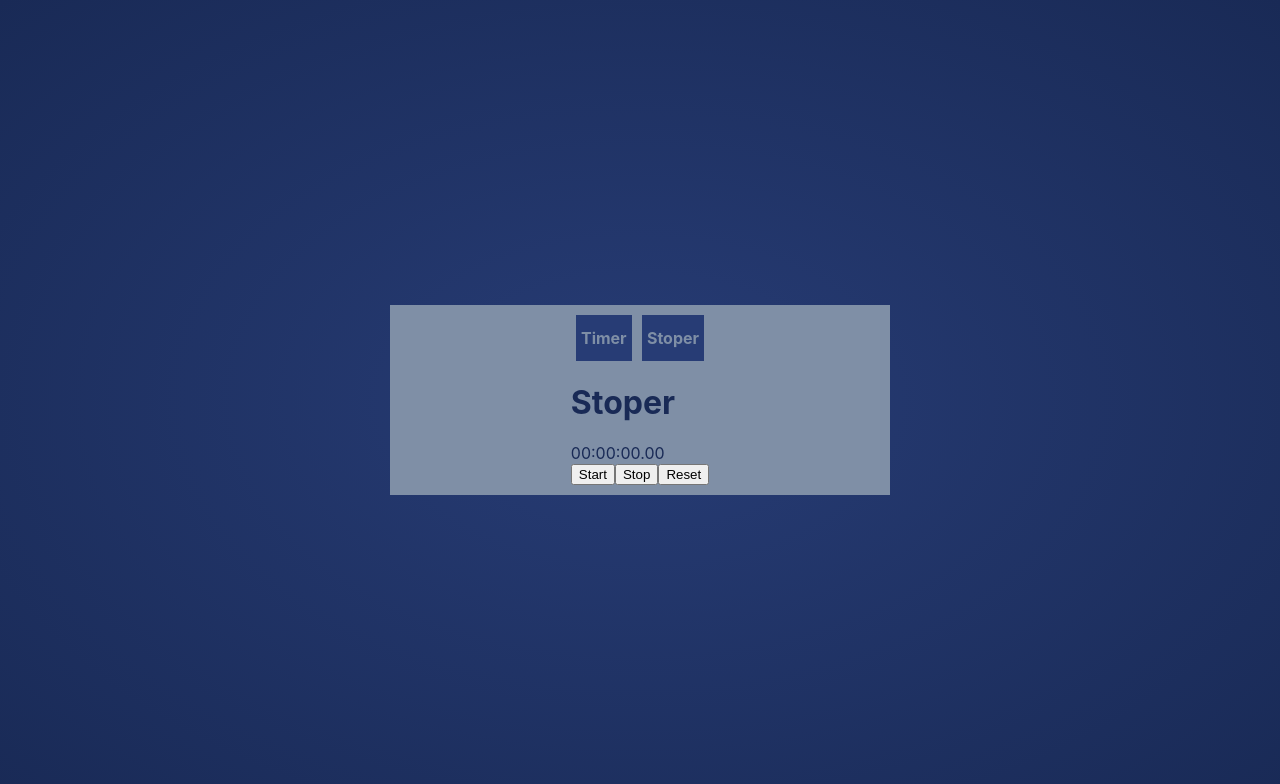
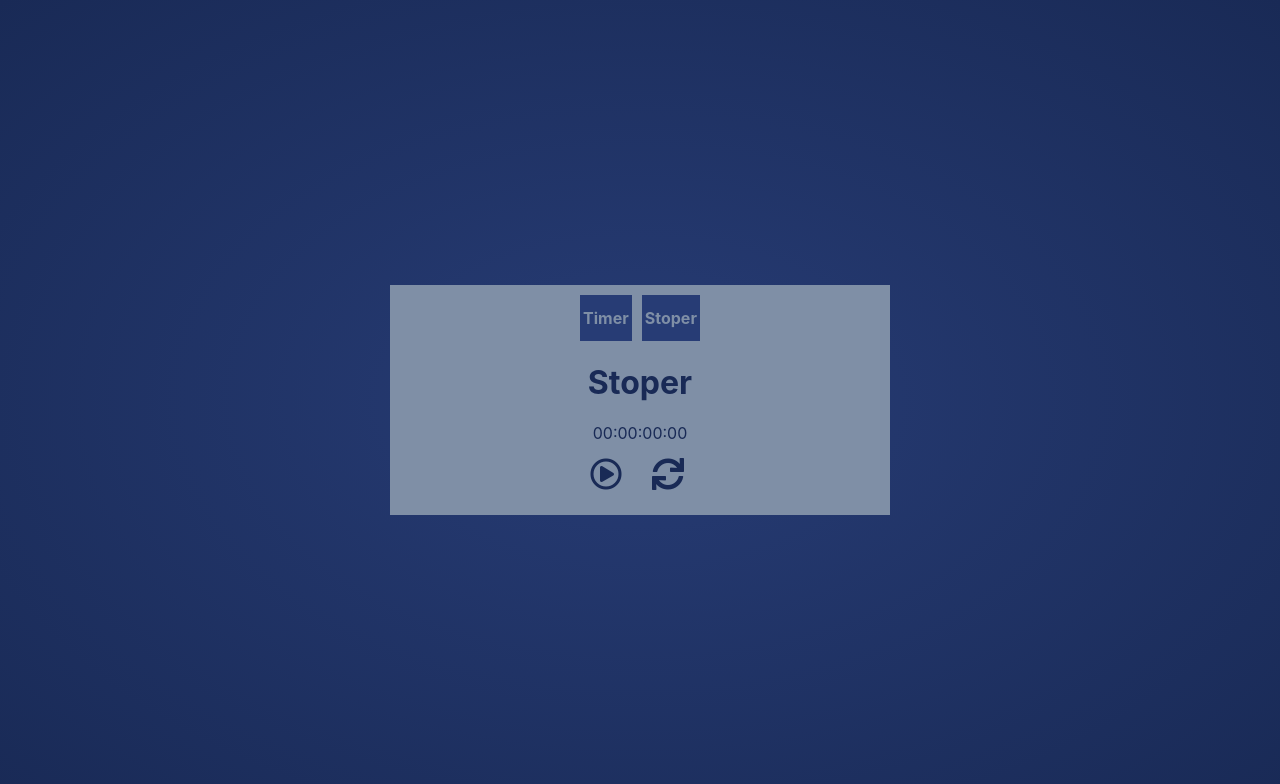
Before and after one commit to budnickip/stopwatch, a React (Create React App) app: page /stopwatch/stoper in a window 1280 px wide. Shown: the top 784 px of the page. Built offline with nearby package versions, Linux system fonts and the light colour scheme.

Commit message:
poprawione style

```diff
--- a/package.json
+++ b/package.json
@@ -1,6 +1,6 @@
 {
   "name": "stopwatch",
-  "version": "0.1.0",
+  "version": "1.4.3",
   "private": true,
   "homepage": "https://budnickip.github.io/stopwatch/",
   "dependencies": {
--- a/src/App.scss
+++ b/src/App.scss
@@ -171,7 +171,19 @@
       } */
 }
 
+.stopwatch{
+    &__header{
+        width: 100%;
+        display: flex;
+        justify-content: center;
+    }
+}
 
+.time{
+    width: 100%;
+    display: flex;
+    justify-content: center;
+}
 
 @media (min-width: 1px) and (max-width: 500px) {
     .App{
--- a/src/containers/StopWatch/index.js
+++ b/src/containers/StopWatch/index.js
@@ -3,24 +3,25 @@ import { useEffect, useState } from "react"
 function StopWatch() {
     const [startTime, setStartTime] = useState(0)
     const [running, setRunning] = useState(false)
-    const [paused, setPaused] = useState(false)
+    const [paused, setPaused] = useState(true)
     const [endTime, setEndTime] = useState(0)
     const [stoper, setStoper] = useState(0)
+    const [name, setName] = useState(paused ? " far fa-play-circle" : "far fa-pause-circle")
+    const [hoveredStart, setHoveredStart] = useState(false)
   //  const [displayer, setDisplayer] = useState("00:00:00");
 
-    const measureTime = () =>{
+
+    const handleStart = () =>{
         if(!running){
             setStartTime(performance.now())
         }
         setRunning(true)
-        setPaused(false)
+        setPaused(!paused)
     }
-    const stopTime = () =>{
-        setEndTime(performance.now())
-        setPaused(true)
-    }
+
     const resetTime = () =>{
         setRunning(false)
+        setPaused(true)
         setStoper("00:00:00")
     }
 
@@ -40,7 +41,7 @@ function StopWatch() {
 
         var milliseconds, seconds, minutes, hours
         if(running){
-             milliseconds = parseInt((stoper%1000))
+             milliseconds = parseInt(((stoper/10)%100))
              seconds = parseInt((stoper/1000)%60)
              minutes = parseInt((stoper/(1000*60))%60)
              hours = parseInt((stoper/(1000*60*60))%24);
@@ -48,7 +49,7 @@ function StopWatch() {
         hours = (hours < 10) ? "0" + hours : hours;
         minutes = (minutes < 10) ? "0" + minutes : minutes;
         seconds = (seconds < 10) ? "0" + seconds : seconds;
-
+        milliseconds = (milliseconds < 10) ? "0" + milliseconds : milliseconds;
 
         }else{
             milliseconds = "00"
@@ -57,16 +58,29 @@ function StopWatch() {
             hours = "00"
         }
 
-        return hours + ":" + minutes + ":" + seconds + "." + milliseconds;
+        return hours + ":" + minutes + ":" + seconds + ":" + milliseconds;
 
     }
+
+    const enterName = () =>{
+        setHoveredStart(true)
+      }
+
+      const leaveName = () =>{
+        setHoveredStart(false)
+      }
+
+      useEffect(()=>{
+        hoveredStart ? setName(paused ? "fas fa-play-circle" : "fas fa-pause-circle") : setName(paused ? " far fa-play-circle" : "far fa-pause-circle")
+      },[hoveredStart,paused])
     return(
         <div className="stopwatch">
-            <h1 className="stopwatch__header">Stoper</h1>
+            <div className="stopwatch__header">
+                 <h1>Stoper</h1>
+            </div>
             <div className="time">{displayer()}</div>
-            <button onClick={measureTime}>Start</button>
-            <button onClick={stopTime}>Stop</button>
-            <button onClick={resetTime}>Reset</button>
+            <i id="start_stop" onClick={handleStart} onMouseEnter={enterName} onMouseLeave={leaveName} className={`icon ${name}`} />
+            <i id="reset" onClick={resetTime} class="fas icon reset-icon fa-sync"></i>
         </div>
     )
 }
```
Also changed, not shown: 1 other file (tests, documents, lock files or other folders).
